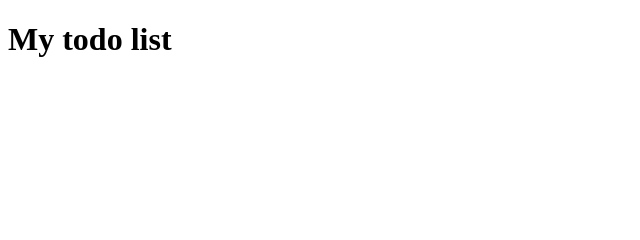
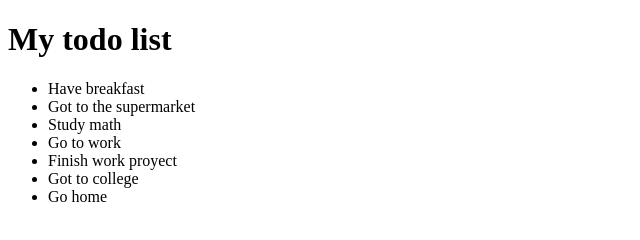
Before and after one commit to bautistaq/bautistaq_rosario-web-ui-bootcamp-05-2017, a plain HTML site: page ejercicio1/todo.html in a window 1280 px wide. Shown: the whole page, without its empty margins (0-640 px from the left). Drawn offline with Linux system fonts and the light colour scheme.

Commit message:
Todo list added

```diff
--- a/ejercicio1/todo.html
+++ b/ejercicio1/todo.html
@@ -7,6 +7,19 @@
 	<header>
 		<h1>My todo list</h1>
 	</header>
+	<section>
+		<ul>
+			<li>Have breakfast</li>
+			<li>Got to the supermarket</li>
+			<li>Study math</li>
+			<li>Go to work</li>
+			<li>Finish work proyect</li>
+			<li>Got to college</li>
+			<li>Go home</li>
+
+
+		</ul>
+	</section>
 
 </body>
 </html>
```
